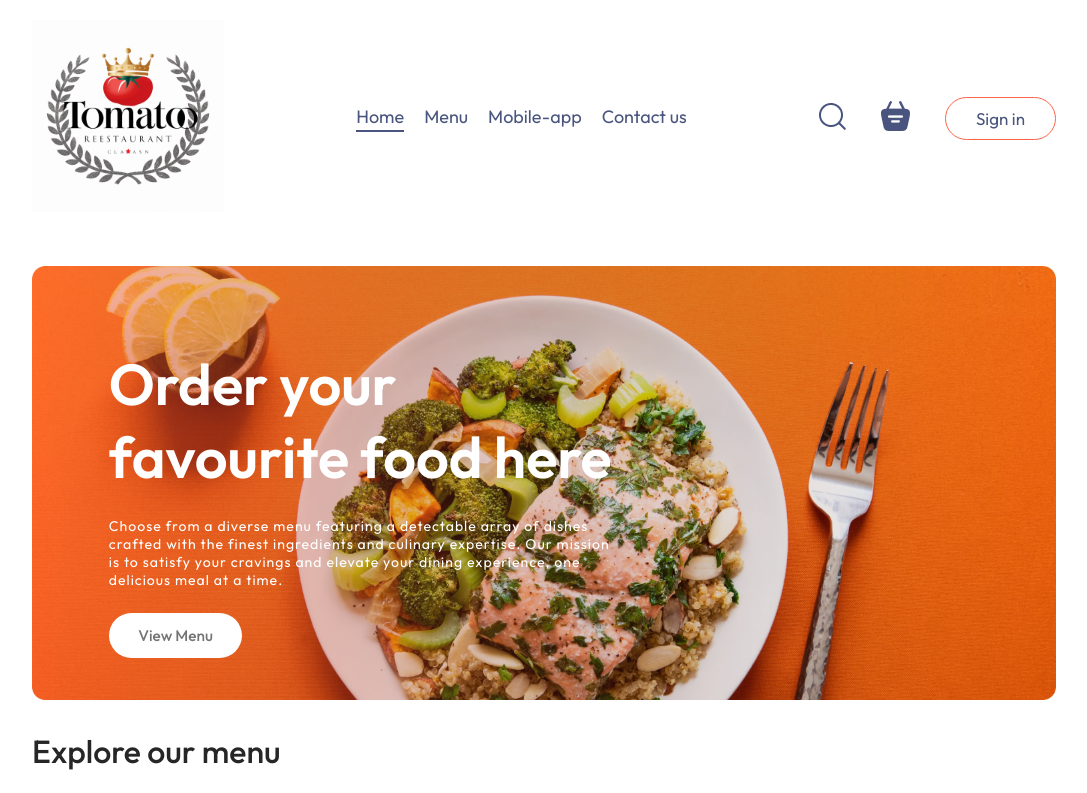
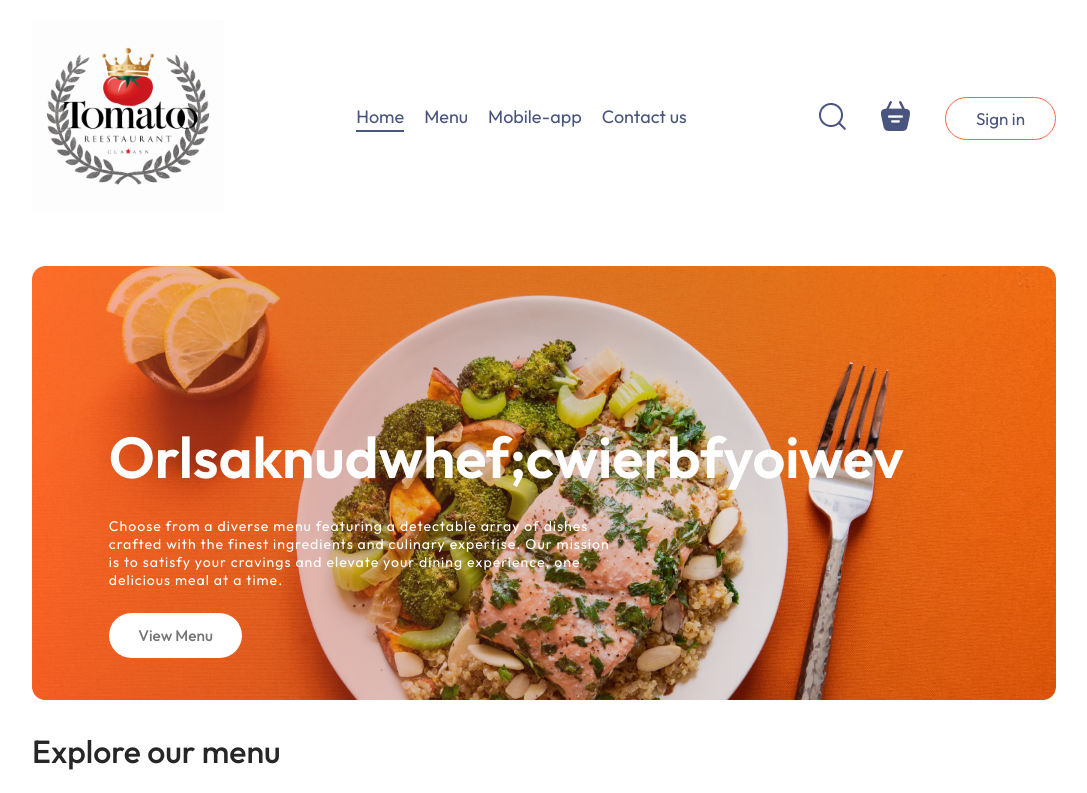
Before and after one commit to abhijeet-maity/Apna_Khana, a React (Vite) app: page / in a window 1280 px wide. Shown: the top 793 px of the page, without its empty margins (96-1183 px from the left). Built offline with nearby package versions, Linux system fonts and the light colour scheme.

Commit message:
changes in header

```diff
--- a/src/components/Header/Header.jsx
+++ b/src/components/Header/Header.jsx
@@ -5,7 +5,7 @@ const Header = () => {
   return (
     <div className='Header'>
         <div className="header-details">
-            <h2>Order your favourite food here</h2>
+            <h2>Orlsaknudwhef;cwierbfyoiwev</h2>
             <p>Choose from a diverse menu featuring a detectable array of dishes crafted with the finest ingredients and culinary expertise. Our mission is to satisfy your cravings and elevate your dining experience, one delicious meal at a time.</p>
             <button>View Menu</button>
         </div>
```
